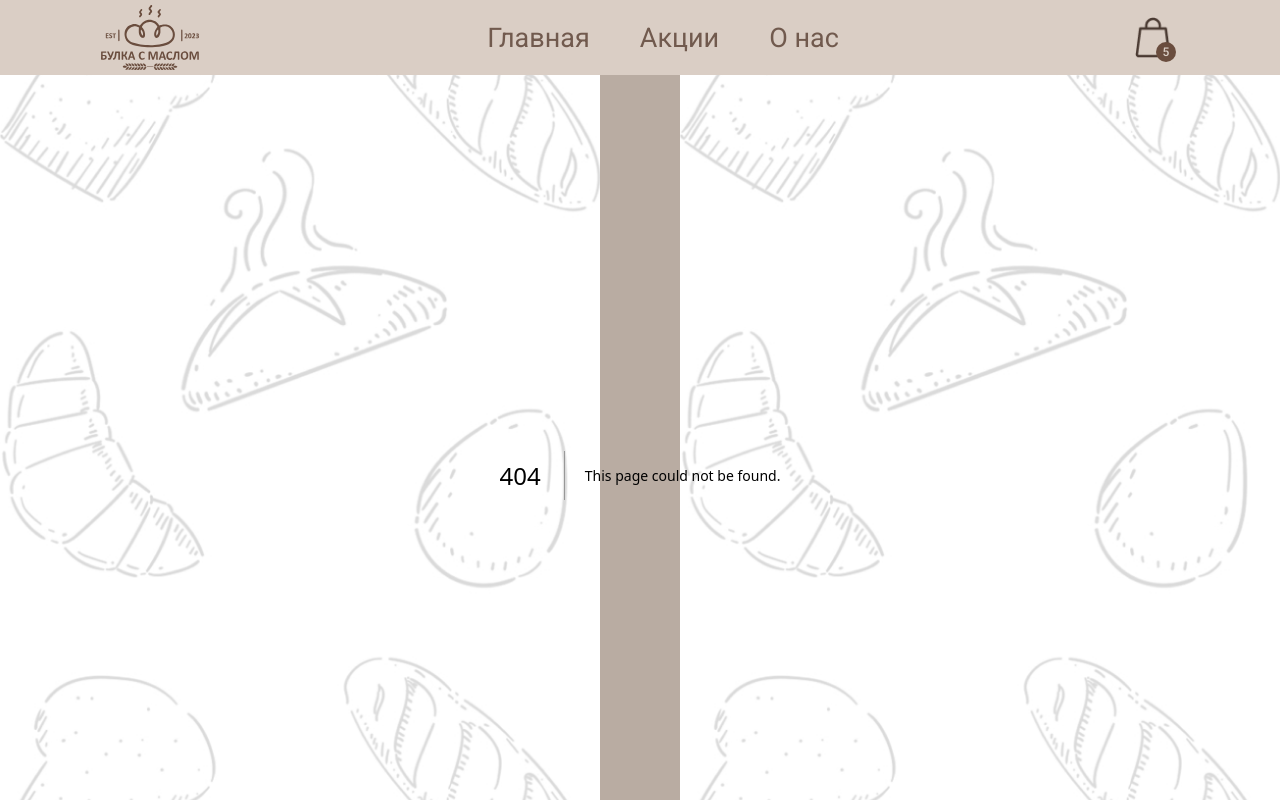
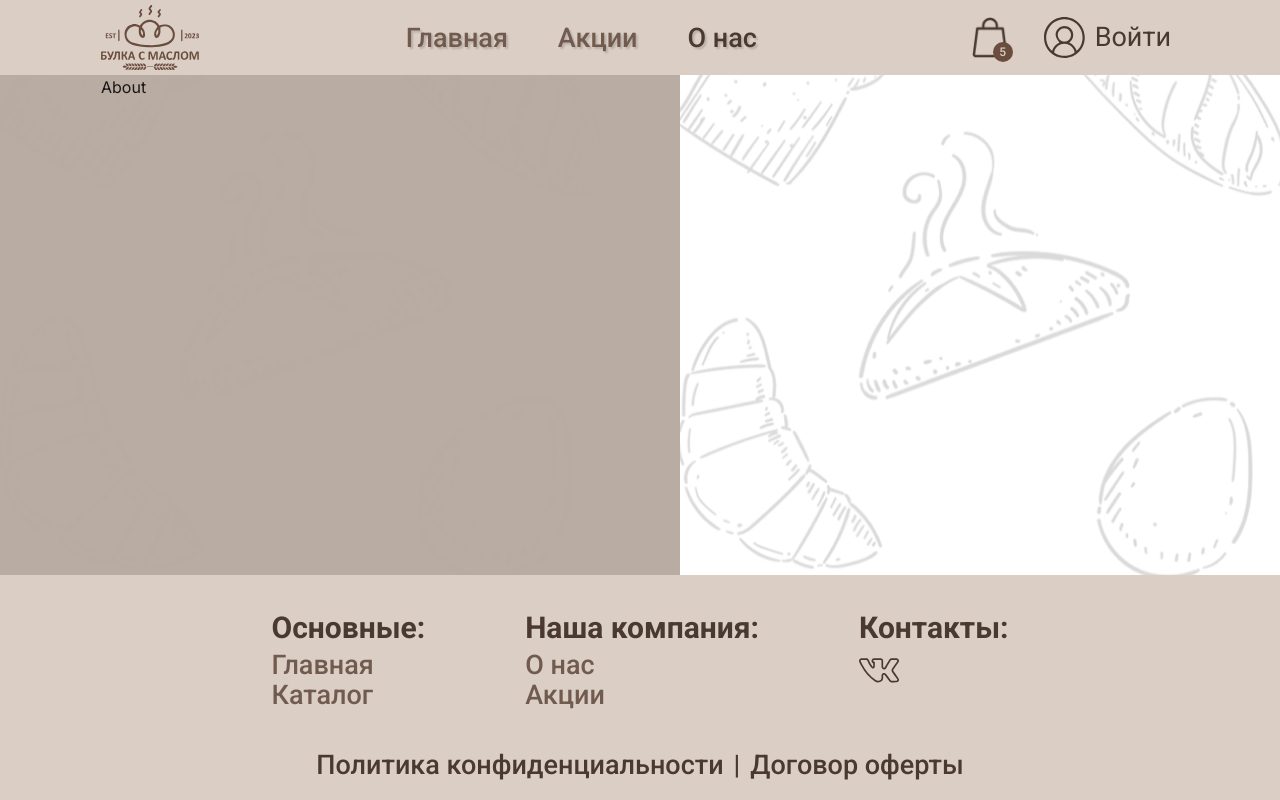
Before and after one commit to HunterGan/baker, a Next.js app in the folder ui/: page /about in a window 1280 px wide. Before the commit this address had no page. Shown: the top 800 px of the page. Built offline with nearby package versions, Linux system fonts and the light colour scheme.

Commit message:
front1: layout and nav styles

```diff
--- a/ui/src/_app/routes/layouts/ui/Header.tsx
+++ b/ui/src/_app/routes/layouts/ui/Header.tsx
@@ -1,22 +1,11 @@
-import { FC, ReactNode } from "react";
-import AppBar from '@mui/material/AppBar';
 import Box from '@mui/material/Box';
-import Toolbar from '@mui/material/Toolbar';
-import IconButton from '@mui/material/IconButton';
-import Typography from '@mui/material/Typography';
-import Menu from '@mui/material/Menu';
-import MenuIcon from '@mui/icons-material/Menu';
-import Container from '@mui/material/Container';
 import Avatar from '@mui/material/Avatar';
-import Button from '@mui/material/Button';
-import Tooltip from '@mui/material/Tooltip';
-import MenuItem from '@mui/material/MenuItem';
-import AdbIcon from '@mui/icons-material/Adb';
 import componentStyles from "@/_shared/lib/styles";
-import LoginButton from "./LoginButton";
 import styles from "@/_shared/lib/styles";
 import Link from "next/link";
 import CartButton from "./components/CartButton";
+import ProfileButton from "./components/ProfileButton";
+import StyledLink from "@/_shared/ui/common/StyledLink";
 
 interface IHeaderLink {
   title: string
@@ -30,11 +19,11 @@ const headerLinks:IHeaderLink[]  = [
   },
   {
     title: 'Акции',
-    href: '/'
+    href: '/actions'
   },
   {
     title: 'О нас',
-    href: '/'
+    href: '/about'
   }
 ]
 
@@ -59,7 +48,7 @@ const Header = () => {
       >
         {/* Logo box */}
         <Box>
-          <Link href="/"> {/* Wrap Avatar with Link for navigation */}
+          <Link href="/">
             <Avatar
               variant="square"
               alt="Logo"
@@ -81,21 +70,13 @@ const Header = () => {
           }}
         >
           {headerLinks.map(({href, title}) => (
-            <Link
-              key={title}
+            <StyledLink
+              key={href}
               href={href}
+              color="secondary"
             >
-              <Typography
-                sx={{
-                  fontWeight: 'semi-bold',
-                  fontSize: '27px',
-                  color: styles.colors.text_secondary,
-                  lineHeight: '30px'
-                }}
-              >
-                {title}
-              </Typography>
-            </Link>
+              {title}
+            </StyledLink>
           ))}
         </Box>
 
@@ -110,28 +91,11 @@ const Header = () => {
           <CartButton
             cartLength={Math.round(Math.random() * 10)}
           />
-
+          <ProfileButton/>
         </Box>
       </Box>
     </Box>
   )
 }
-// const CartButton: FC<CartButtonProps> = ({ cartLength }) => {
-//   return (
-//      <IconButton>
-//        <Badge
-//          badgeContent={cartLength}
-//          color="secondary"
-//          overlap="circular"
-//          anchorOrigin={{
-//            vertical: "bottom",
-//            horizontal: "right",
-//          }}
-//        >
-//          <ShoppingCartIcon />
-//        </Badge>
-//      </IconButton>
-//   );
-//  };
 
 export default Header
--- a/ui/src/_app/routes/layouts/ui/MainLayout.tsx
+++ b/ui/src/_app/routes/layouts/ui/MainLayout.tsx
@@ -1,23 +1,9 @@
 import { FC, ReactNode } from "react";
-import AppBar from '@mui/material/AppBar';
 import Box from '@mui/material/Box';
-import Toolbar from '@mui/material/Toolbar';
-import IconButton from '@mui/material/IconButton';
-import Typography from '@mui/material/Typography';
-import Menu from '@mui/material/Menu';
-import MenuIcon from '@mui/icons-material/Menu';
-import Container from '@mui/material/Container';
-import Avatar from '@mui/material/Avatar';
-import Button from '@mui/material/Button';
-import Tooltip from '@mui/material/Tooltip';
-import MenuItem from '@mui/material/MenuItem';
-import AdbIcon from '@mui/icons-material/Adb';
-import styled from "@emotion/styled";
 import Header from "./Header";
 import styles from "@/_shared/lib/styles";
 import Footer from "./Footer";
-import { css } from '@emotion/react';
-import Image from "next/image";
+import Pic from '@/../public/bg_picture_left.png'
 
 interface IMainLayout {
  children: ReactNode
@@ -25,12 +11,11 @@ interface IMainLayout {
 
 const MainLayout: FC<IMainLayout> = ({ children }) => {
  return (
-    <Box sx={wrapperStyles}>
-
+    <Box sx={{...wrapperStyles}}>
       {/* BG images */}
       <Box sx={{...bottomLayerStyles}}>
         <Box sx={imageContainerStyles}>
-          <Box sx={imageWrapperStyles} style={{ backgroundImage: `url('/bg_picture_left.jpg')` }} />
+          <Box sx={imageWrapperStyles} style={{ backgroundImage: `url('bg_picture_left.png')` }} />
           <Box sx={imageWrapperStyles} style={{ backgroundImage: `url('/bg_picture_left.jpg')` }} />
         </Box>
       </Box>
@@ -41,7 +26,7 @@ const MainLayout: FC<IMainLayout> = ({ children }) => {
           zIndex: 100,
           display: 'flex',
           flexDirection: 'column',
-          minHeight: '100vh'
+          minHeight: '100vh',
         }}
       >
         <Header />
@@ -51,7 +36,7 @@ const MainLayout: FC<IMainLayout> = ({ children }) => {
             width: '100%',
             display: 'flex',
             justifyContent: 'center',
-            flexGrow: 1
+            flexGrow: 1,
           }}
         >
           <Box sx={{...styles.adaptiveWidth}}>
@@ -70,14 +55,14 @@ const wrapperStyles = {
  margin: 0,
  padding: 0,
  boxSizing: 'border-box',
- width: '100%',
+ width: '100vw',
  minHeight: '100vh',
  display: 'flex',
  flexDirection: 'column',
- backgroundColor: styles.colors.bg_main,
+ backgroundColor: '#B9ACA2',
  position: 'relative',
  zIndex: 1,
- overflow: 'hidden'
+ overflow: 'hidden',
 };
 
 const bottomLayerStyles = {
@@ -98,15 +83,20 @@ const imageContainerStyles = {
  justifyContent: 'space-between',
  width: '100%',
  height: '100%',
+ backgroundColor: 'inherit',
+ '@media (min-width: 2200px)': {'& > :last-child': {display: 'none'}}
 };
 
 const imageWrapperStyles = {
- backgroundSize: 'cover',
+ backgroundSize: 'auto',
  backgroundPosition: 'center',
  backgroundRepeat: 'repeat-y',
  height: '2000px',
  width: '600px',
-
+'@media (min-width: 2200px)': {
+  width: '100%',
+  backgroundRepeat: 'repeat',
+},
 };
 
 export default MainLayout;
--- /dev/null
+++ b/ui/src/_app/routes/layouts/ui/components/ProfileButton.tsx
@@ -0,0 +1,63 @@
+import { FC } from "react";
+import Box from "@mui/material/Box";
+import Image from 'next/image';
+import styles from "@/_shared/lib/styles";
+import { Button, Typography } from "@mui/material";
+
+interface ProfileButtonProps {
+ cartLength?: number;
+}
+
+const ProfileButton: FC<ProfileButtonProps> = ({ cartLength }) => {
+
+  return (
+    <Box
+      sx={{
+        display: 'flex',
+        alignItems: 'center',
+        justifyContent: 'center'
+      }}
+    >
+      <Button
+        variant="text"
+        sx={{
+          textTransform: 'none',
+          '&:hover': {
+            backgroundColor: 'inherit',
+            '& .MuiTypography-root': {
+              textDecoration: 'underline',
+            },
+          },
+        }}
+      >
+        <Box
+          sx={{
+            display: 'flex',
+            alignItems: 'center',
+            justifyContent: 'center',
+            gap: '10px',
+          }}
+        >
+          <Image
+            src="/user_icon.svg"
+            alt="User Icon"
+            width={41}
+            height={41}
+          />
+          <Typography
+            sx={{
+              fontWeight: 'semi-bold',
+              fontSize: '27px',
+              color: styles.colors.text_primary,
+              textDecoration: 'none'
+            }}
+          >
+             Войти
+          </Typography>
+        </Box>
+      </Button>
+    </Box>
+ );
+};
+
+export default ProfileButton;
--- a/ui/src/_shared/config/theme/theme.ts
+++ b/ui/src/_shared/config/theme/theme.ts
@@ -11,6 +11,7 @@ const theme = createTheme({
   palette: {
     mode: 'light',
   },
+
   typography: {
     fontFamily: roboto.style.fontFamily,
   },
--- a/ui/src/_shared/lib/styles.ts
+++ b/ui/src/_shared/lib/styles.ts
@@ -4,7 +4,8 @@ const componentStyles = {
     bg_light: '#DACEC5',
     bg_badge: '#6A4D3E',
     text_primary: '#493931',
-    text_secondary: '#715A4E'
+    text_secondary: '#715A4E',
+
   },
   adaptiveWidth: {
     width: {
--- /dev/null
+++ b/ui/src/_shared/ui/common/StyledLink.tsx
@@ -0,0 +1,50 @@
+'use client'
+
+import { Typography } from "@mui/material"
+import Link from "next/link"
+import { FC, ReactNode } from "react"
+import styles from "@/_shared/lib/styles";
+import { usePathname } from "next/navigation";
+
+interface IStyledLink {
+  href: string
+  children: ReactNode
+  fw?: string
+  color?: 'primary' | 'secondary'
+  size?: 'md' | 'sm'
+
+}
+
+const StyledLink:FC<IStyledLink> = ({
+  color = 'primary',
+  size = 'md',
+  href,
+  children
+}) => {
+  const pathname = usePathname()
+
+  const isCurrentPath = href === pathname
+  return (
+    <Link
+      href={href}
+  >
+    <Typography
+      sx={{
+        fontWeight: 500,
+        fontSize: size === 'md' ? '27px' : '25px',
+        color: (color === 'primary' || isCurrentPath) ? styles.colors.text_primary : styles.colors.text_secondary,
+        lineHeight: '30px',
+        textShadow: 'rgb(0, 0, 0, 15%) 2px 2px 2px',
+
+        ':hover': {
+          color: color === 'primary' ? '#492A19' : '#554841'
+        }
+      }}
+    >
+      {children}
+    </Typography>
+  </Link>
+  )
+}
+
+export default StyledLink
--- /dev/null
+++ b/ui/src/app/about/page.tsx
@@ -0,0 +1,5 @@
+export default async function About() {
+  return (
+    <div>About</div>
+  )
+}
--- /dev/null
+++ b/ui/src/app/actions/page.tsx
@@ -0,0 +1,5 @@
+export default async function Actions() {
+  return (
+    <div>Actions</div>
+  )
+}
```
Also changed, not shown: ui/src/_shared/ui/common/Button.tsx (added, +15 -0 lines), ui/public/bg_picture_left.png (added).
